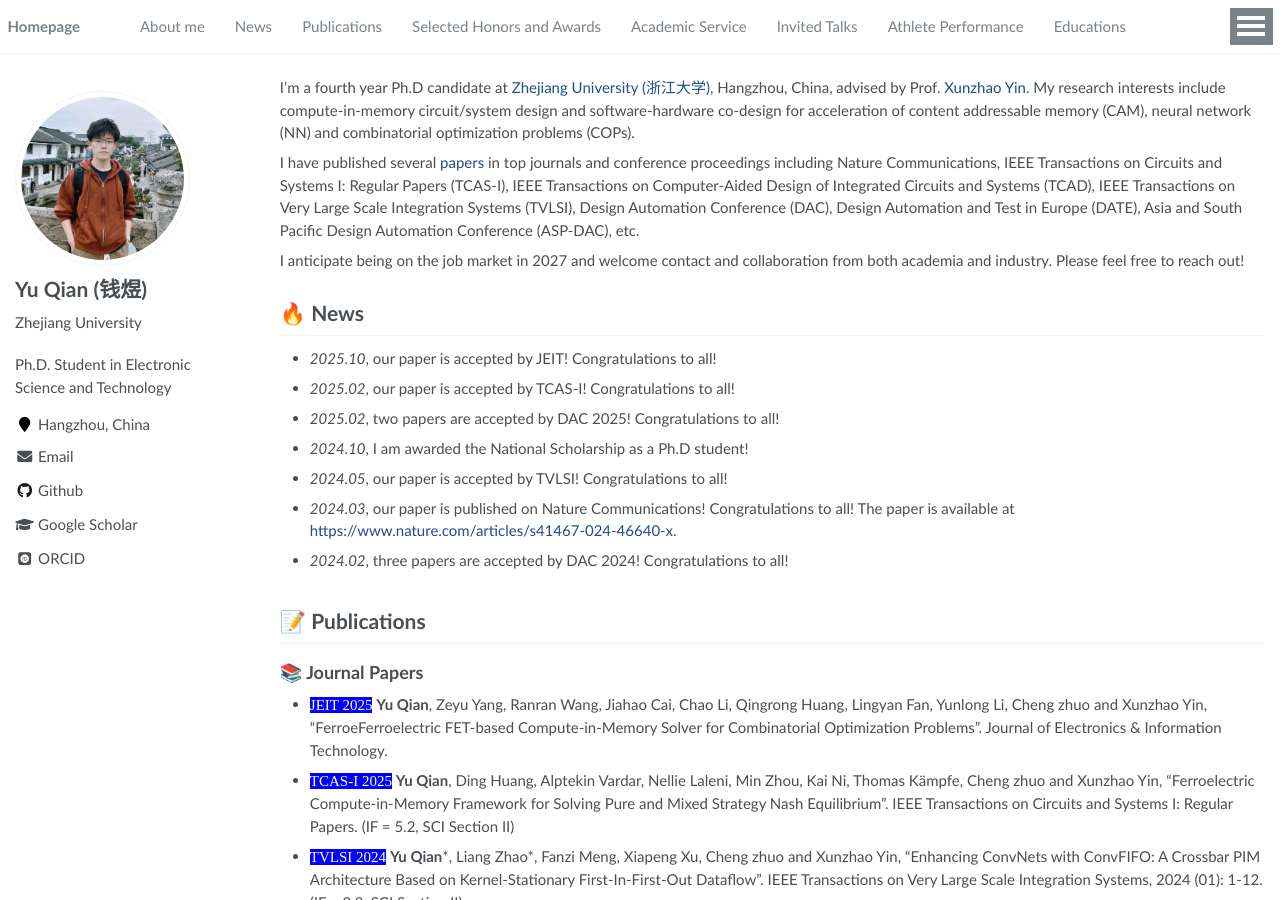
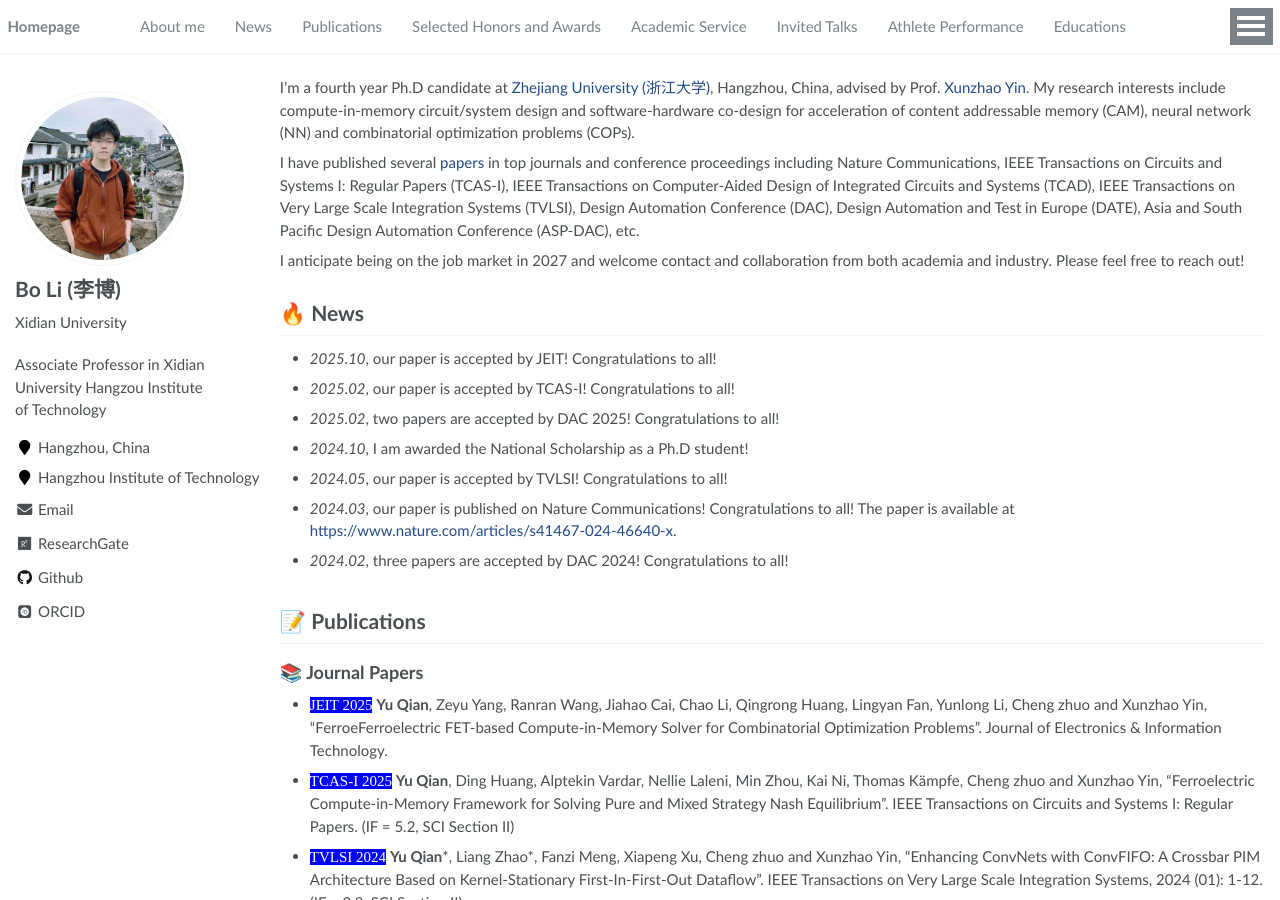
Before and after one commit to ScholarBoLi/ScholarBoLi.github.io, a Jekyll site: the page built from _pages/about.md, in a window 1280 px wide and 900 px high. Built offline with Jekyll 4.4.1, drawn with Linux system fonts in a browser that asks for light colours; some web fonts are replaced.

Commit message:
Update site configuration for new author details

```diff
--- a/_config.yml
+++ b/_config.yml
@@ -6,30 +6,30 @@
 # `jekyll serve`. If you change this file, please restart the server process.
 
 # Site Settings
-title                    : "Yu Qian (钱煜)"
-description              : "Ph.D. Student in Electronic Science and Technology"
-repository               : "jerry-chandler/jerry-chandler.github.io"
+title                    : "Bo Li (李博)"
+description              : "Associate Professor in Xidian University Hangzou Institute of Technology"
+repository               : "ScholarBoLi/ScholarBoLi.github.io"
 google_scholar_stats_use_cdn : false
 
 # google analytics
-google_analytics_id      :  RoH8vVYAAAAJ
+google_analytics_id      :  #RoH8vVYAAAAJ
 
 # SEO Related
-google_site_verification :  fQZQD0EwLaSOrp3EbALt2rjxHEY9pUvWuh1fS96xgNk # get google_site_verification from https://search.google.com/search-console/about
-bing_site_verification   : 56D1B3DBCF345410DA9431AFE01788E7 # get bing_site_verification from https://www.bing.com/webmasters/about
+google_site_verification :  #fQZQD0EwLaSOrp3EbALt2rjxHEY9pUvWuh1fS96xgNk # get google_site_verification from https://search.google.com/search-console/about
+bing_site_verification   : #56D1B3DBCF345410DA9431AFE01788E7 # get bing_site_verification from https://www.bing.com/webmasters/about
 baidu_site_verification  :  # get baidu_site_verification from https://ziyuan.baidu.com/login/index?u=/site/index
 
 # Site Author
 author:
-  name             : "Yu Qian (钱煜)"
+  name             : "Bo Li (李博)"
   avatar           : "images/myphoto.png"
-  bio              : "Zhejiang University"
+  bio              : "Xidian University"
   location         : "Hangzhou, China"
-  employer         : #"Hefei General Machinery Research Institute"
+  employer         : "Hangzhou Institute of Technology"
   pubmed           :
-  googlescholar    : "https://scholar.google.com//citations?user=RoH8vVYAAAAJ"
-  email            : "jerry_chandler@zju.edu.cn"
-  researchgate     : #"https://www.researchgate.net/profile/Jian-Tang-53"
+  googlescholar    : #"https://scholar.google.com//citations?user=RoH8vVYAAAAJ"
+  email            : "libo@xidian.edu.cn"
+  researchgate     : "https://www.researchgate.net/profile/Bo-Li-30"
   uri              :
   bitbucket        :
   codepen          :
@@ -45,7 +45,7 @@ author:
   lastfm           :
   linkedin         : # e.g., "linkedin username"
   dblp             : # e.g., "https://dblp.org/pid/xx/xxxx.html"
-  orcid            : "https://orcid.org/0000-0002-0885-2748"
+  orcid            : "https://orcid.org/0000-0002-9510-1087"
   pinterest        :
   soundcloud       :
   stackoverflow    : # http://stackoverflow.com/users/123456/username
```
